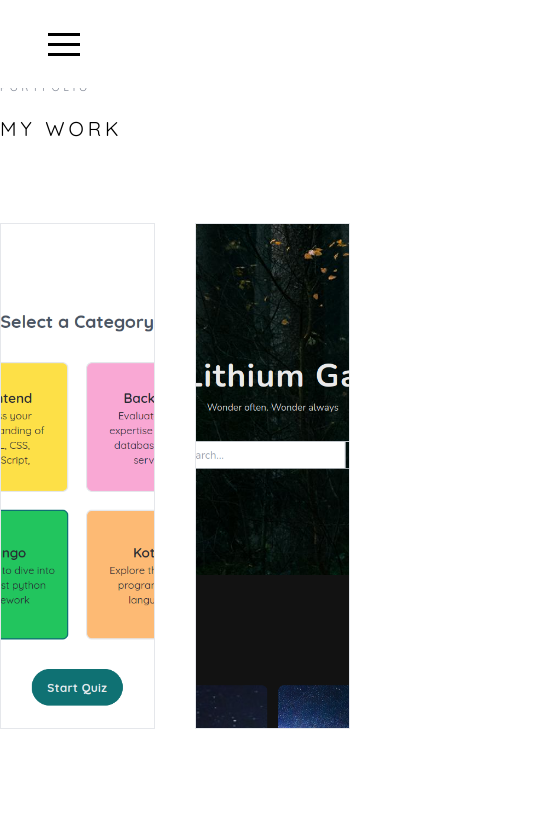
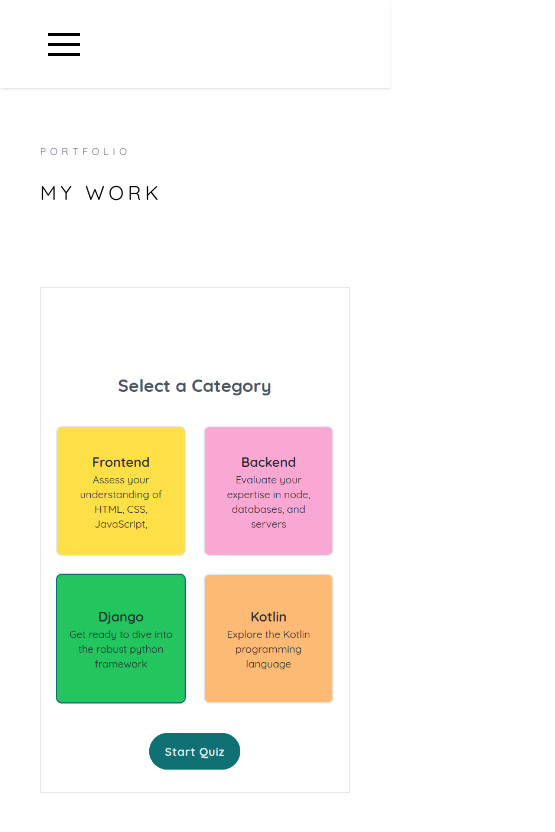
Before and after one commit to bentleyminwa/dev_portfolio, a React (Vite) app: page /work in a window 390 px wide. Shown: the top 832 px of the page, 555 px wide, since content can reach past the window. Built offline with nearby package versions, Linux system fonts and the light colour scheme.

Commit message:
feat: enhance layout and spacing in Menu, Contact, and Work pages for improved user experience

```diff
--- a/src/components/Menu/Menu.tsx
+++ b/src/components/Menu/Menu.tsx
@@ -2,7 +2,7 @@ import Hamburger from "hamburger-react";
 
 const Menu = () => {
   return (
-    <div className="fixed z-50 top-0 left-0 md:hidden bg-white w-full px-10 py-5">
+    <div className="fixed z-50 top-0 left-0 md:hidden bg-white w-full px-10 py-5 shadow-sm">
       <Hamburger />
     </div>
   );
--- a/src/pages/Contact/Contact.tsx
+++ b/src/pages/Contact/Contact.tsx
@@ -51,7 +51,7 @@ const Contact = () => {
   const { contactInfos } = data;
 
   return (
-    <main className="pt-20">
+    <main className="pt-36 md:pt-20 px-10">
       <h5 className="uppercase text-[10px] text-gray-500 tracking-[4px] mb-5">
         how to reach me
       </h5>
@@ -63,7 +63,7 @@ const Contact = () => {
       >
         Get in Touch
       </motion.h2>
-      <section className="grid grid-cols-2 gap-10 pr-10 mb-32">
+      <section className="grid grid-cols-1 md:grid-cols-2 gap-10">
         <motion.form
           variants={formVariants}
           initial="hidden"
--- a/src/pages/Work/Work.tsx
+++ b/src/pages/Work/Work.tsx
@@ -43,19 +43,19 @@ const Work = () => {
   const { projects } = data;
 
   return (
-    <main className="pt-20">
-      <h5 className="uppercase text-[10px] text-gray-500 tracking-[4px] mb-5">
+    <main className="pt-36 md:pt-20">
+      <h5 className="uppercase text-[10px] text-gray-500 tracking-[4px] mb-5 px-10 md:px-0">
         portfolio
       </h5>
       <motion.h2
         variants={headingVariants}
         initial="hidden"
         animate="visible"
-        className="uppercase text-xl tracking-[4px] mb-20"
+        className="uppercase text-xl tracking-[4px] mb-20 px-10 md:px-0"
       >
         My Work
       </motion.h2>
-      <section className="grid grid-cols-2 gap-10 w-full pr-10 mb-32">
+      <section className="grid grid-cols-1 lg:grid-cols-2 gap-10 w-full px-10 md:px-0 mb-32">
         {projects.map(({ id, img, title, techs, url, code }) => (
           <motion.div
             variants={cardVariants}
```
